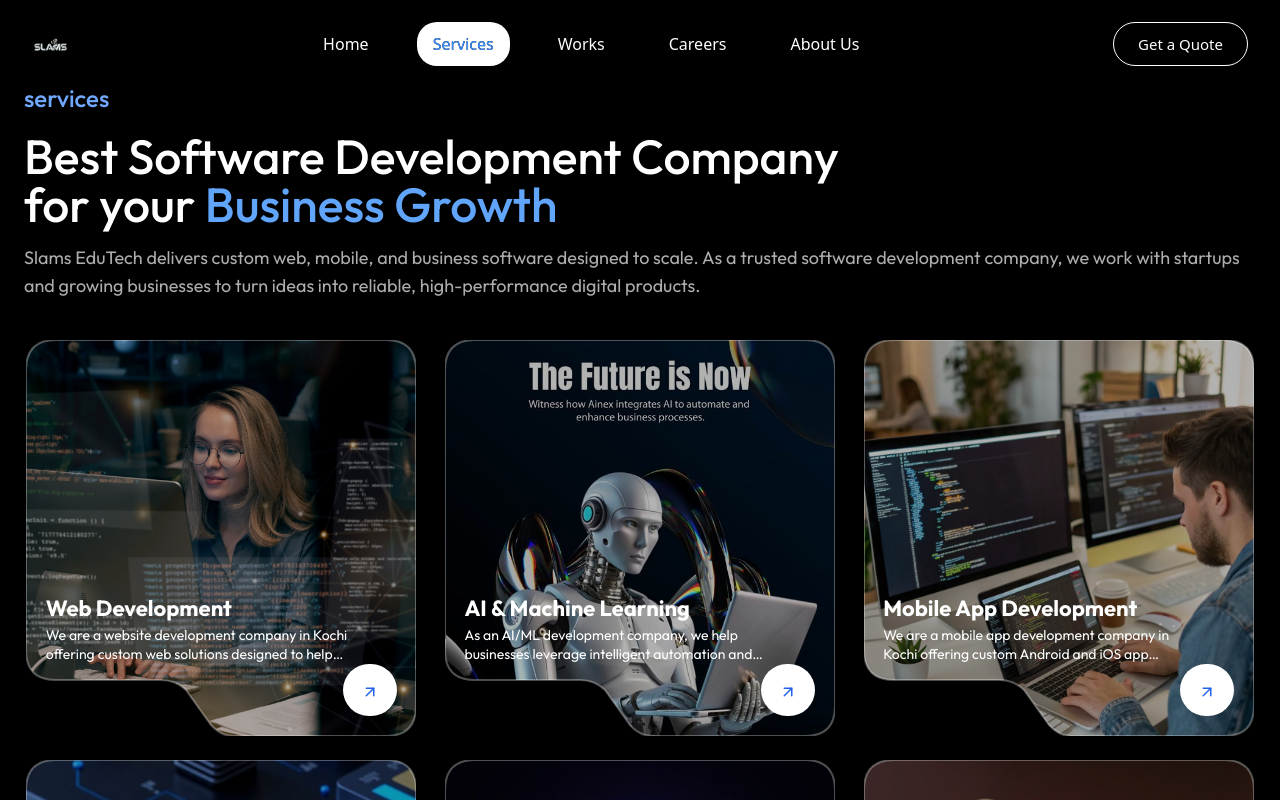
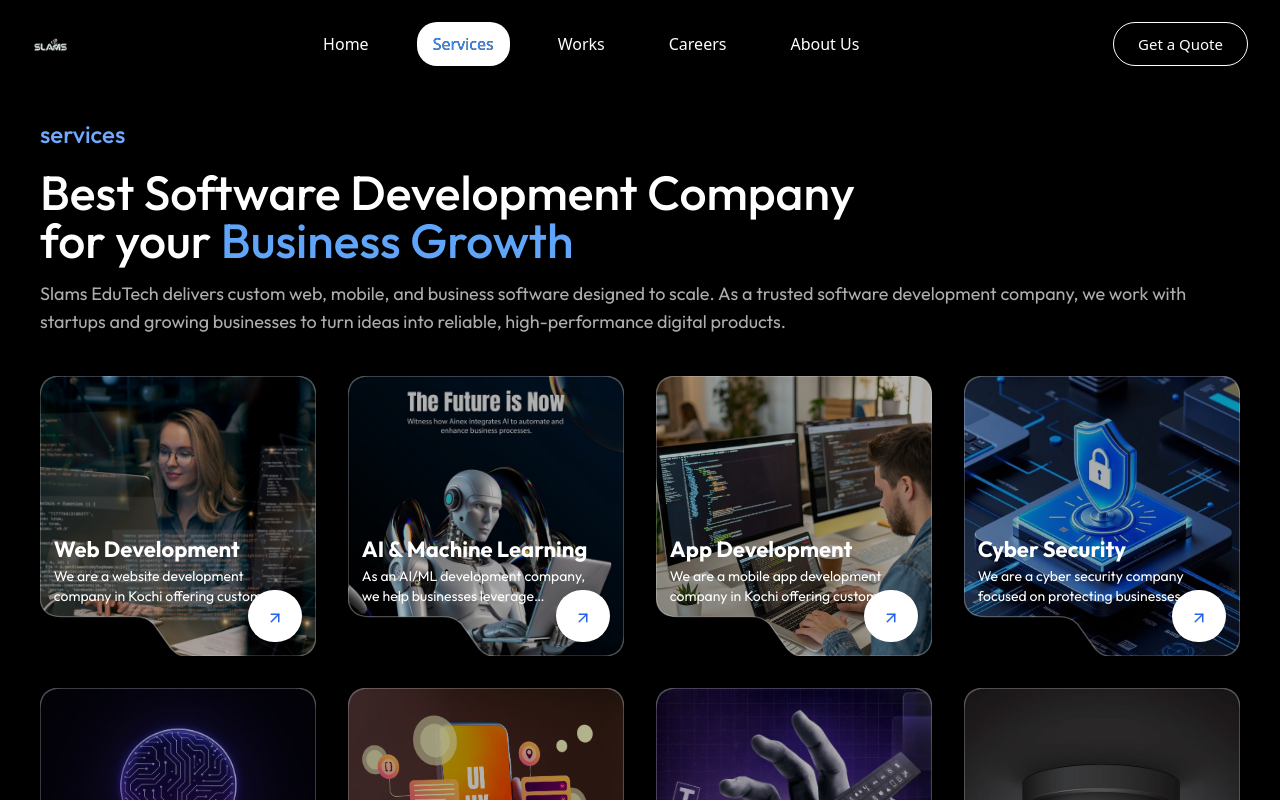
Before and after one commit to Projects-Ziya/slams-edu-tech, a React (Vite) app: page /service in a window 1280 px wide. Shown: the top 800 px of the page. Built offline with nearby package versions, Linux system fonts and the light colour scheme; a web font is replaced by a local one.

Commit message:
solved  spacing issue in works and service section

```diff
--- a/src/components/CustomShapedCard.tsx
+++ b/src/components/CustomShapedCard.tsx
@@ -64,7 +64,7 @@ export default function CustomShapeCard({
 
         {/* TEXT */}
         <div className="absolute bottom-[18%] left-[5%] right-[5%] text-white z-10">
-          <h3 className="font-bold leading-tight text-[clamp(14px,2.5vw,22px)] mb-1">
+          <h3 className="font-bold whitespace-nowrap leading-tight text-[clamp(14px,2.5vw,22px)] mb-1">
             {title}
           </h3>
 
--- a/src/components/WorksCard.tsx
+++ b/src/components/WorksCard.tsx
@@ -93,7 +93,7 @@ export default function WorksCard({
       {/* TEXT SECTION (unchanged ✅) */}
       <div className="pt-4 sm:pt-6 md:pt-8">
 
-        <p className="font-bold text-[18px] font-outfit sm:text-[20px] md:text-[22px] lg:text-[24px] leading-tight group-hover:text-blue-400 transition">
+        <p className="font-bold text-[18px] whitespace-nowrap font-outfit sm:text-[20px] md:text-[22px] lg:text-[24px] leading-tight group-hover:text-blue-400 transition">
           {name}
         </p>
 
--- a/src/data/service.ts
+++ b/src/data/service.ts
@@ -110,7 +110,7 @@ export const services = [
 
   {
     image: img2,
-    title: "Mobile App Development",
+    title: "App Development",
     text: "We are a mobile app development company in Kochi offering custom Android and iOS app solutions tailored to your business needs. Our apps are designed to deliver smooth performance, intuitive user experience, and scalable functionality.",
     id: "app",
 
--- a/src/pages/Service.tsx
+++ b/src/pages/Service.tsx
@@ -10,7 +10,7 @@ import SEO from "../components/SEO";
 const CustomShapeCard = lazy(() => import('../components/CustomShapedCard'));
 const Service = () => {
   return (
- <section className="px-6 font-outfit pb-16 pt-20">
+ <section className="px-4 sm:px-6 md:px-8 lg:px-10 font-outfit pb-16 pt-[116px]">
 
 <SEO
   title="Best Software Development Company | Custom services"
@@ -34,7 +34,7 @@ const Service = () => {
       <p className="pt-4 text-[#ADADAD] text-sm sm:text-base md:text-lg font-outfit max-w-[1400px]">Slams EduTech delivers custom web, mobile, and business software designed to scale. As a trusted software development company, we work with startups and growing businesses to turn ideas into reliable, high-performance digital products. </p>
     {/* cards */}
 
-      <div className="justify-between gap-6 items-end pt-10 grid grid-cols-[repeat(auto-fit,minmax(250px,1fr))] xl:grid-cols-3 2xl:grid-cols-4">
+      <div className="justify-between  items-end pt-10 grid grid-cols-1 sm:grid-cols-2 md:grid-cols-3 lg:grid-cols-4 gap-6 md:gap-8">
           <Suspense fallback={<div className="text-white"><Loader/></div>}>
 
       {services.map((service) => (
--- a/src/pages/Works.tsx
+++ b/src/pages/Works.tsx
@@ -13,7 +13,7 @@ import { Loader } from 'lucide-react';
 const WorksCard = lazy(() => import('../components/WorksCard'));
 const Works = () => {
   return (
-<section className=' px-6 pt-[112px]'>
+<section className=' px-4 sm:px-6 md:px-8 lg:px-10 pt-[112px]'>
   <SEO
   title="Web & App Development Company in Kochi | Expert Solutions"
   description="Choose a Leading Web & App Development Company in Kochi Offering Custom Websites, Mobile Apps, and Scalable Digital Solutions. Contact us Today Slams Edutech"
@@ -32,7 +32,7 @@ const Works = () => {
               <p className="pt-4 text-[#ADADAD] text-[20px] text-sm sm:text-base md:text-lg font-outfit max-w-[1100px]">As a leading web development company in Kochi, Slams EduTech delivers high-quality websites and mobile applications for startups and businesses. Explore our work and see how we turn ideas into real digital solutions. </p>
 
 
-      <div className="justify-between gap-6 items-end pt-10 grid grid-cols-[repeat(auto-fit,minmax(250px,1fr))] xl:grid-cols-3 2xl:grid-cols-4">
+      <div className="justify-between gap-6 items-end pt-10 grid grid-cols-1 sm:grid-cols-2 md:grid-cols-3 lg:grid-cols-4 gap-6 md:gap-8">
 
   <Suspense fallback={<div className="text-white"><Loader/></div>}>
     {projects.map((project) => (
--- a/src/sections/Home/About.tsx
+++ b/src/sections/Home/About.tsx
@@ -82,7 +82,7 @@ const slideRight = {
 Digital Transformation        </span>
       </p>
 
-      <p className="pt-8 font-outfit text-[#f1eded] leading-2 lg:leading-6 xl:leading-10 text-[14px] sm:text-[13px] md:text-[15px] xl:text-[20px] 2xl:text-[22px] font-[150] tracking-wider  max-w-[700px]">
+      <p className="pt-8 sm:pt-4 font-outfit text-[#f1eded] leading-2 lg:leading-6 xl:leading-10 text-[14px] sm:text-[13px] md:text-[15px] xl:text-[20px] 2xl:text-[22px] font-[150] tracking-wider  max-w-[700px]">
 Slams EduTech is a growing IT and EdTech company based in Kochi, Kerala, delivering innovative digital solutions and industry-focused training. We specialize in web development, mobile app development, digital marketing, UI/UX design, and AI-powered solutions. <br />
 As one of the emerging IT companies in Kochi, we focus on building scalable, cost-effective solutions for startups and businesses. We also provide internship programs that bridge the gap between education and real-world industry experience.
 
```
